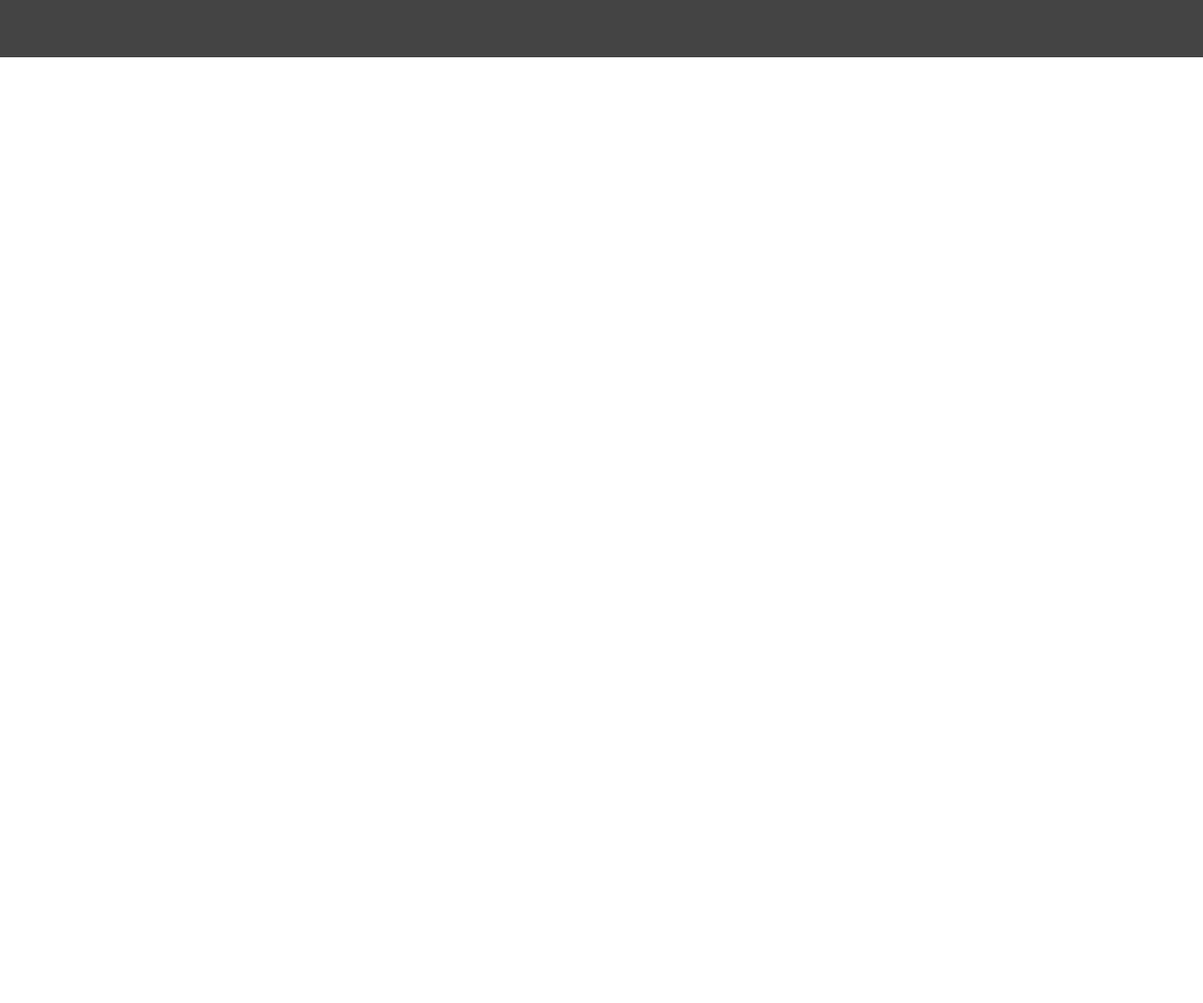
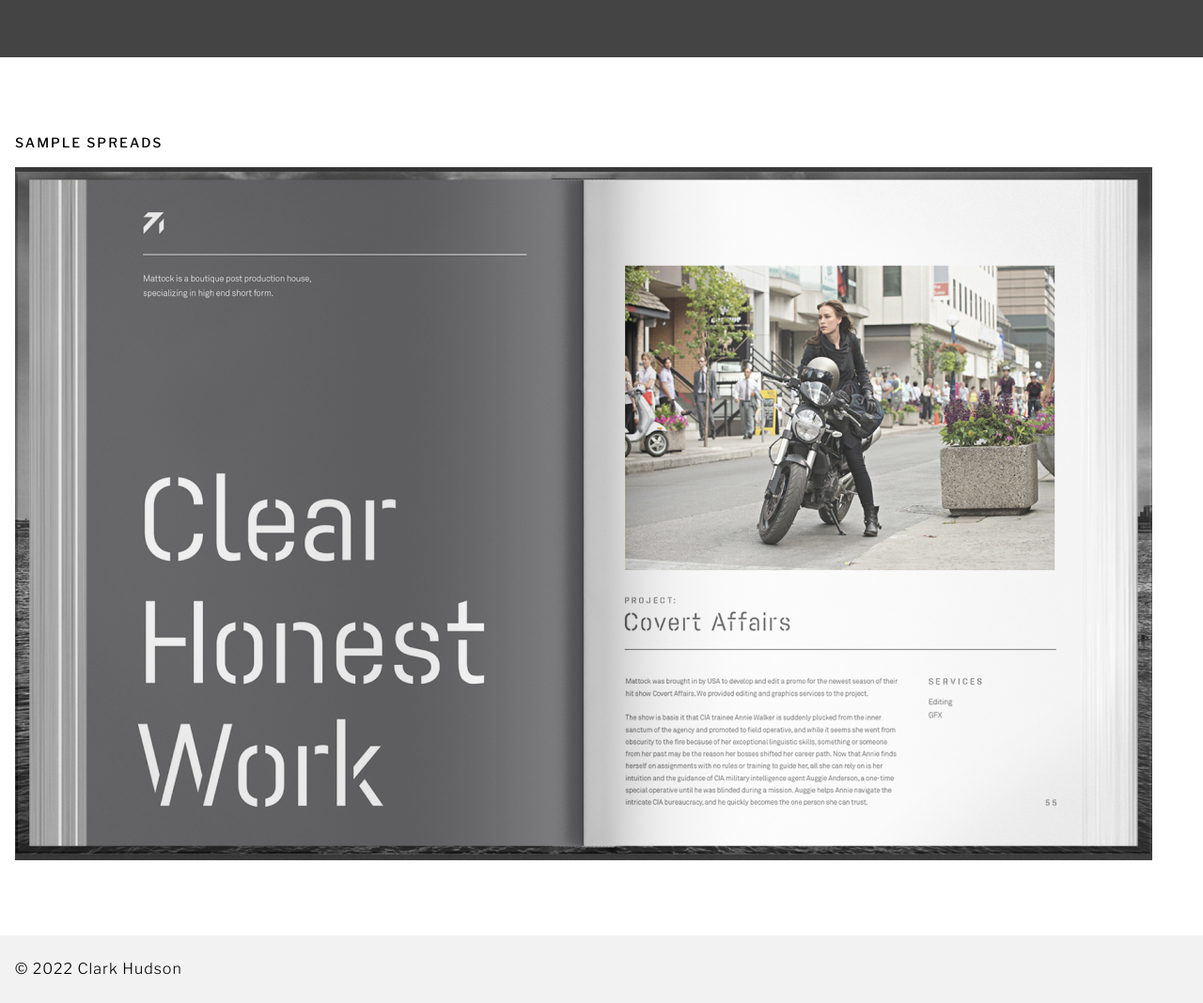
Before and after one commit to cark646/gra322, a plain HTML site: page project-2/index.html in a window 1280 px wide. Shown: the part 559-1627 px from the top of the page at 94% size. Before the commit the page ends 800 px from the top, so only its background shows below. Drawn offline with nearby package versions, Linux system fonts and the light colour scheme.

Commit message:
Add sample row & footer

```diff
--- a/project-2/css/styles.css
+++ b/project-2/css/styles.css
@@ -65,6 +65,19 @@ figcaption {
     letter-spacing: 1px;
 }
 
+.sample {
+    padding: 5rem 0;
+}
+
+footer {
+    background-color: var(--gray-light);
+    padding: 1.5rem 0;
+}
+
+footer p {
+    margin-bottom: 0;
+}
+
 @media screen and (min-width: 800px) {
     .two-column {
         display: grid;
--- a/project-2/index.html
+++ b/project-2/index.html
@@ -36,7 +36,7 @@
 
       <div>
         <figure>
-          <img src="img/intro-image.jpg" alt="Scan of a book spread" />
+          <img src="img/intro-image.jpg" alt="Scan of a book spread"/>
           <figcaption>Image Caption.</figcaption>
         </figure>
       </div>
@@ -45,6 +45,20 @@
 
   </section>
 
+  <section class="sample grid">
+
+    <h2>Sample Spreads</h2>
+    <img src="img/intro-image.jpg" alt="Scan of 2 pages of a book" />
+
+
+  </section>
+
+  <footer class="grid">
+
+    <p>&copy; 2022 Clark Hudson </p>
+
+  </footer>
+
   <!-- Load Scripts -->
   <script src="js/scripts.js"></script>
 
```
